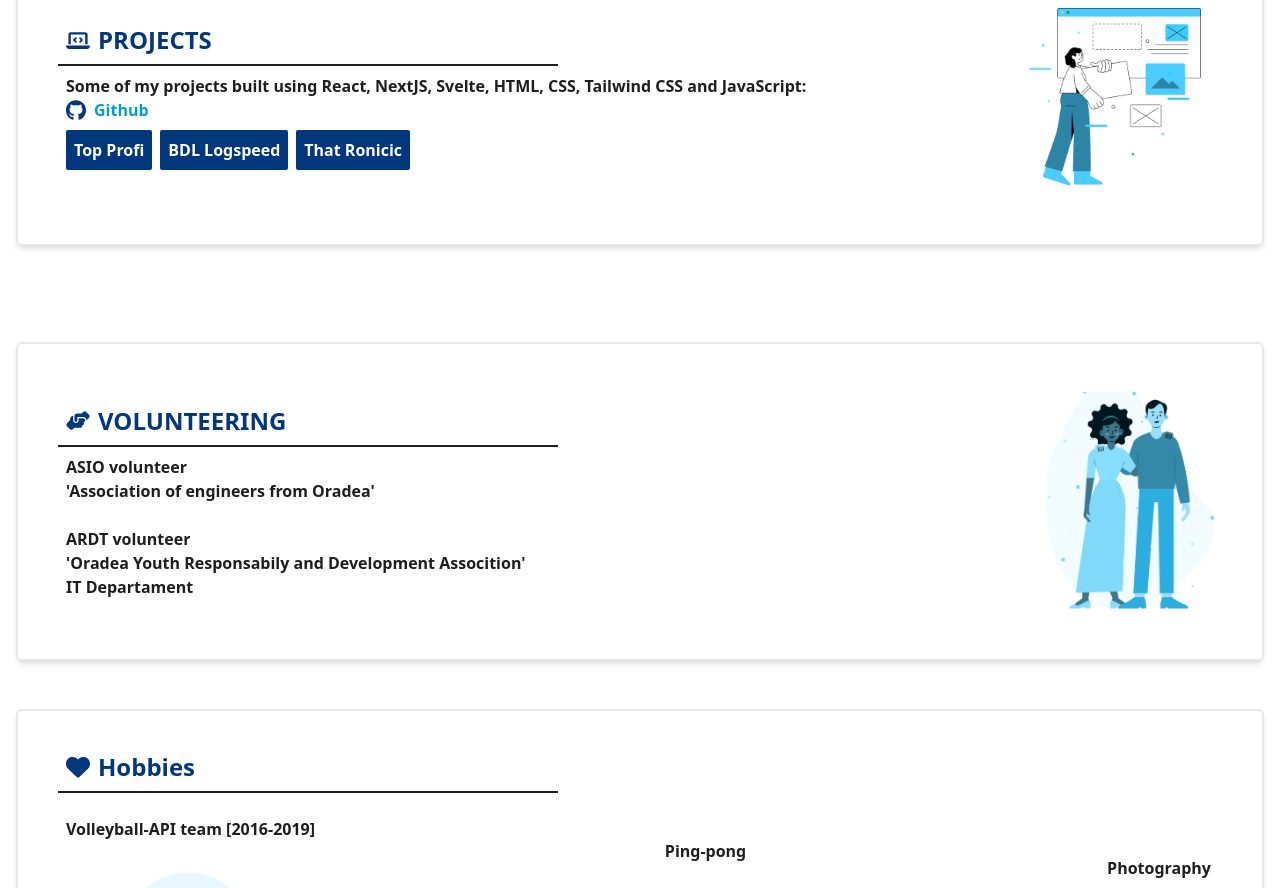
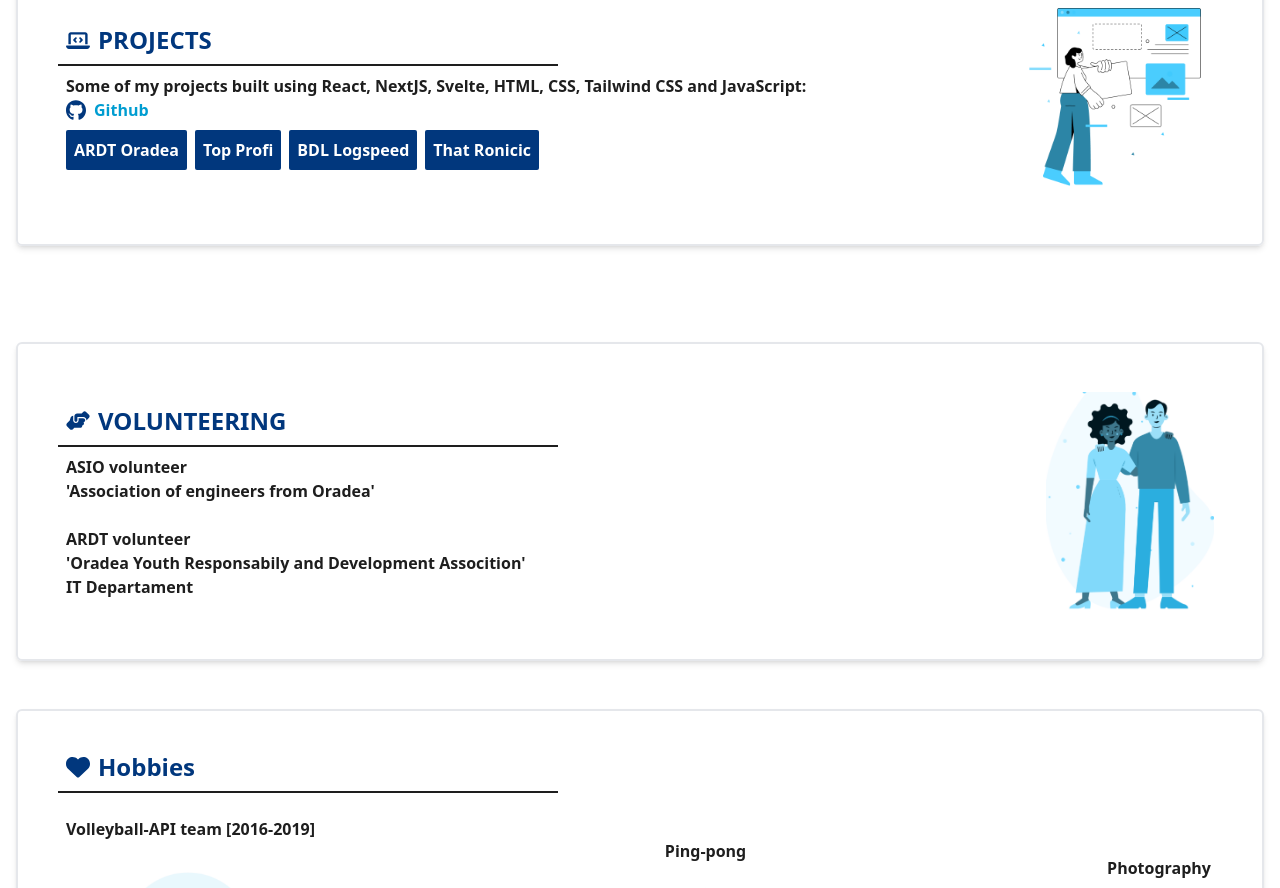
Before and after one commit to MedeeaCriste/PersonalCV, a React (Create React App) app: page / in a window 1280 px wide. Shown: the part 1960-2848 px from the top of the page. Built offline with nearby package versions, Linux system fonts and the light colour scheme.

Commit message:
some details

```diff
--- a/src/Components/Projects.tsx
+++ b/src/Components/Projects.tsx
@@ -18,6 +18,7 @@ export default function Projects() {
             <a className='text-[#009dd1]' href="https://github.com/MedeeaCriste?tab=repositories">Github</a>
          </div>
          <div className='flex gap-2 mt-2'>
+         <a className='bg-[#01377d] text-white p-2 rounded-sm w-fit' href="https://top-profi.eu">ARDT Oradea</a>
          <a className='bg-[#01377d] text-white p-2 rounded-sm w-fit' href="https://top-profi.eu">Top Profi</a>
          <a className='bg-[#01377d] text-white p-2 rounded-sm w-fit' href="https://bddlogspeed.ro">BDL Logspeed</a>
          <a className='bg-[#01377d] text-white p-2 rounded-sm w-fit' href="https://afromed-ronicicul.web.app">That Ronicic</a>
```
